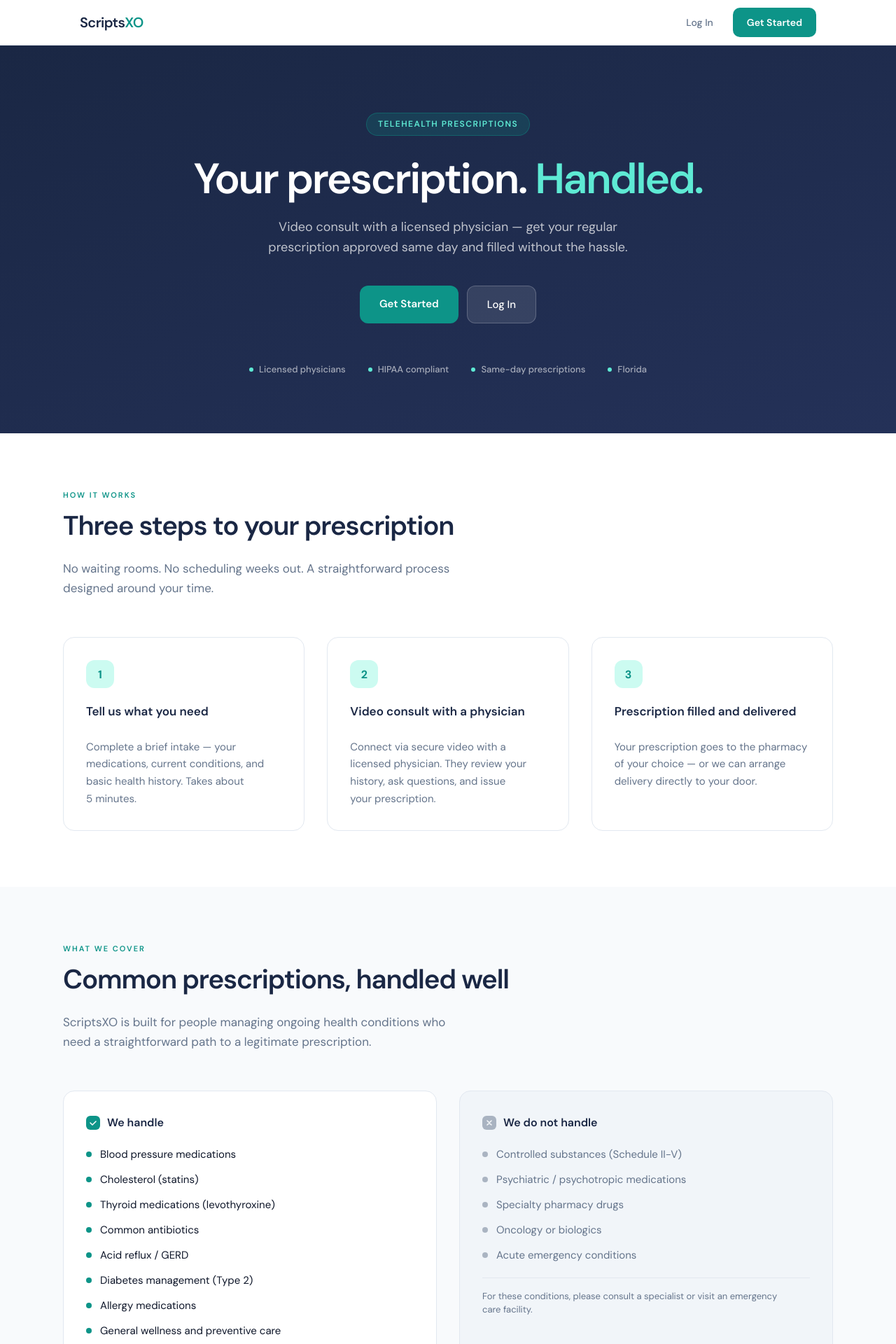
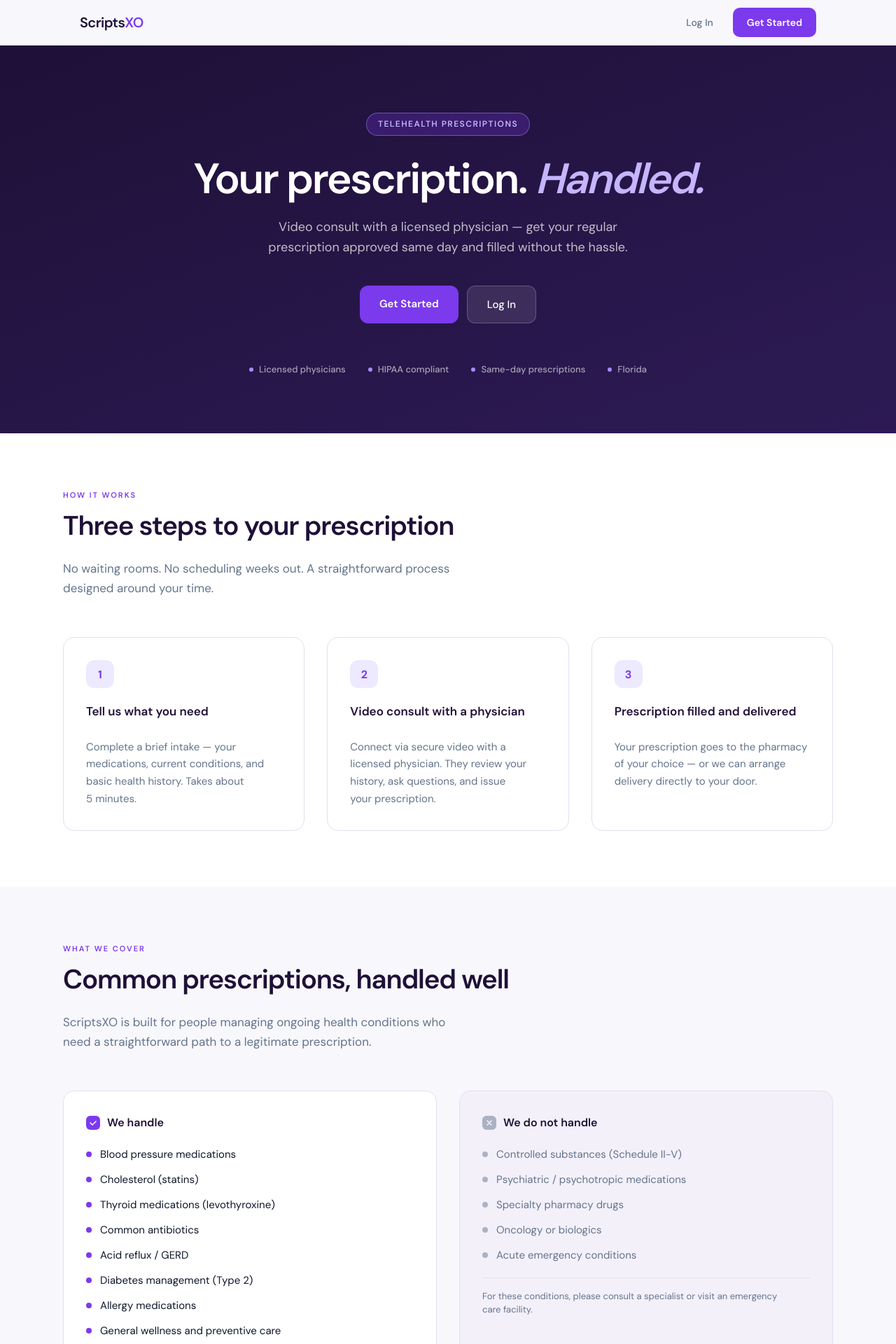
Before and after one commit to hellonolen/scriptsxo, a Next.js app: page / in a window 1280 px wide. Shown: the top 1920 px of the page at 70% size. Built offline with nearby package versions, Linux system fonts and the light colour scheme; no server answers.

Commit message:
fix: marketing homepage palette — ScriptsXO violet/purple brand colors

```diff
--- a/src/app/page.tsx
+++ b/src/app/page.tsx
@@ -5,19 +5,19 @@
 import Link from "next/link";
 import { getSessionCookie } from "@/lib/auth";
 
-// Marketing palette — teal/navy, independent of the app's violet design system
+// Marketing palette — ScriptsXO violet/purple brand
 const mk = {
-  teal: "#0d9488",
-  tealDark: "#0f766e",
-  tealLight: "#ccfbf1",
-  navy: "#1a2744",
-  navyLight: "#243158",
+  teal: "#7C3AED",        // primary violet (CTA buttons, accents)
+  tealDark: "#6D28D9",    // hover state
+  tealLight: "#EDE9FE",   // light violet tint (icon backgrounds, badges)
+  navy: "#1E1037",        // deep purple (hero bg, footer)
+  navyLight: "#2D1A55",   // deep purple lighter (gradients)
   white: "#ffffff",
-  surface: "#f8fafc",
-  surfaceAlt: "#f1f5f9",
+  surface: "#F8F7FC",     // off-white with lavender tint
+  surfaceAlt: "#F3F0FA",  // slightly deeper lavender surface
   text: "#0f172a",
   textMuted: "#64748b",
-  border: "#e2e8f0",
+  border: "#E4DFEF",      // lavender-tinted border
 } as const;
 
 const styles = {
@@ -34,7 +34,7 @@
     position: "sticky" as const,
     top: 0,
     zIndex: 50,
-    background: "rgba(255, 255, 255, 0.96)",
+    background: "rgba(248, 247, 252, 0.97)",
     backdropFilter: "blur(12px)",
     borderBottom: `1px solid ${mk.border}`,
   },
@@ -93,9 +93,9 @@
   },
   heroBadge: {
     display: "inline-block",
-    background: "rgba(13, 148, 136, 0.2)",
-    border: "1px solid rgba(13, 148, 136, 0.4)",
-    color: "#5eead4",
+    background: "rgba(124, 58, 237, 0.25)",
+    border: "1px solid rgba(167, 139, 250, 0.5)",
+    color: "#C4B5FD",
     fontSize: "12px",
     fontWeight: "600",
     letterSpacing: "0.12em",
@@ -113,7 +113,8 @@
     color: mk.white,
   },
   heroAccent: {
-    color: "#5eead4",
+    color: "#C4B5FD",
+    fontStyle: "italic",
   },
   heroSub: {
     fontSize: "18px",
@@ -168,7 +169,7 @@
     width: "6px",
     height: "6px",
     borderRadius: "50%",
-    background: "#5eead4",
+    background: "#A78BFA",
     flexShrink: 0,
   },
   // Sections
@@ -660,7 +661,7 @@
                     height="24"
                     viewBox="0 0 24 24"
                     fill="none"
-                    stroke={mk.teal}
+                    stroke="#7C3AED"
                     strokeWidth="2"
                     strokeLinecap="round"
                     strokeLinejoin="round"
```
